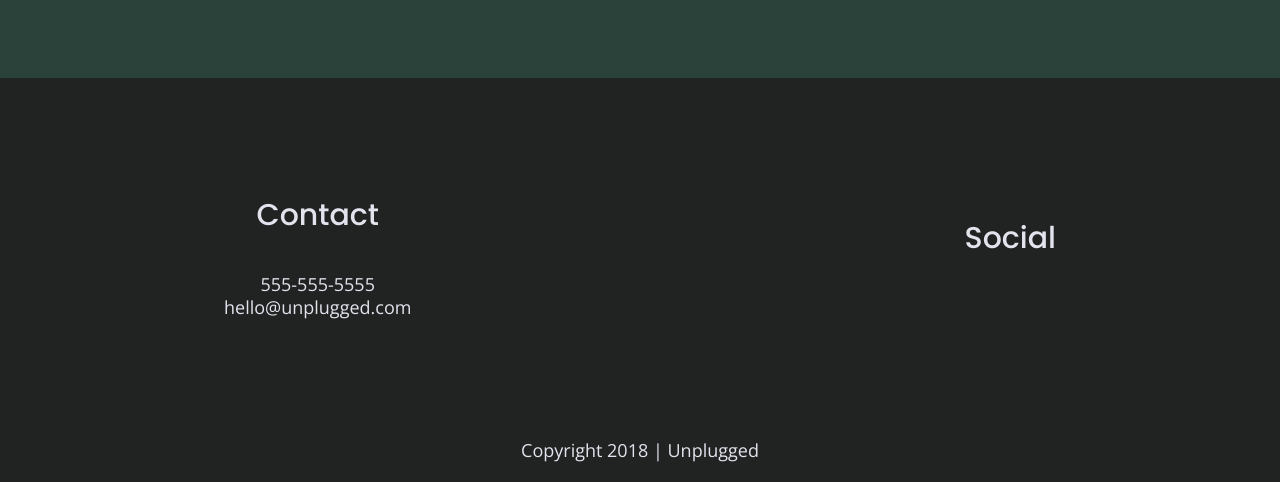
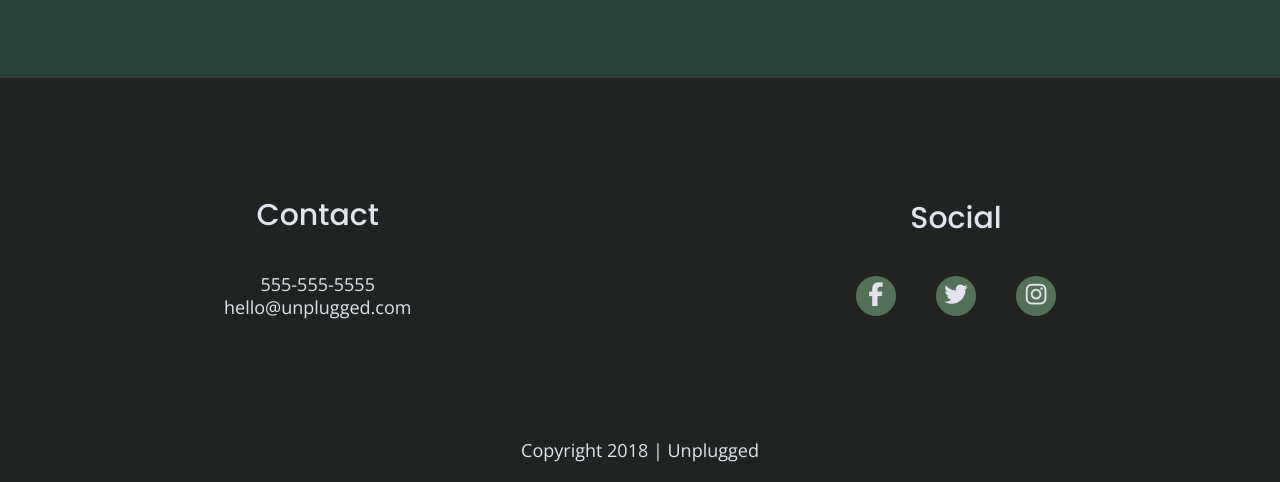
Before and after one commit to tatto218/unplugged, a website built with Parcel: page index.html in a window 1280 px wide. Shown: the part 2505-2987 px from the top of the page. Built offline with nearby package versions, Linux system fonts and the light colour scheme.

Commit message:
Added Social Icons in footer on landingpage

```diff
--- a/css/main.css
+++ b/css/main.css
@@ -241,9 +241,17 @@
 }
 
 footer .social-icons p {
+  background-color: #527158;
+  border-radius: 50%;
+  width: 40px;
+  height: 40px;
   display: flex;
   justify-content: center;
   align-items: center;
+}
+
+footer .social-icons p i {
+  font-size: 1.3125em;
 }
 
 footer .copyright {
@@ -657,6 +665,11 @@
     line-height: 1.285;
   }
 
+  footer .social-icons {
+    width: 12.5em;
+    justify-content: space-between;
+  }
+
   footer .copyright {
     width: 100%;
   }
--- a/index.html
+++ b/index.html
@@ -161,13 +161,13 @@
           <h4>Social</h4>
           <div class="social-icons">
             <p>
-              <a href="https://www.facebook.com/Skillcrush/" target="_blank"></a>
+              <a href="https://www.facebook.com/Skillcrush/" target="_blank"><i class="fab fa-facebook-f"></i></a>
             </p>
             <p>
-              <a href="https://twitter.com/Skillcrush" target="_blank"></a>
+              <a href="https://twitter.com/Skillcrush" target="_blank"><i class="fab fa-twitter"></i></a>
             </p>
             <p>
-              <a href="https://www.instagram.com/skillcrush/" target="_blank"></a>
+              <a href="https://www.instagram.com/skillcrush/" target="_blank"><i class="fab fa-instagram"></i></a>
             </p>
           </div>
         </div>
```
